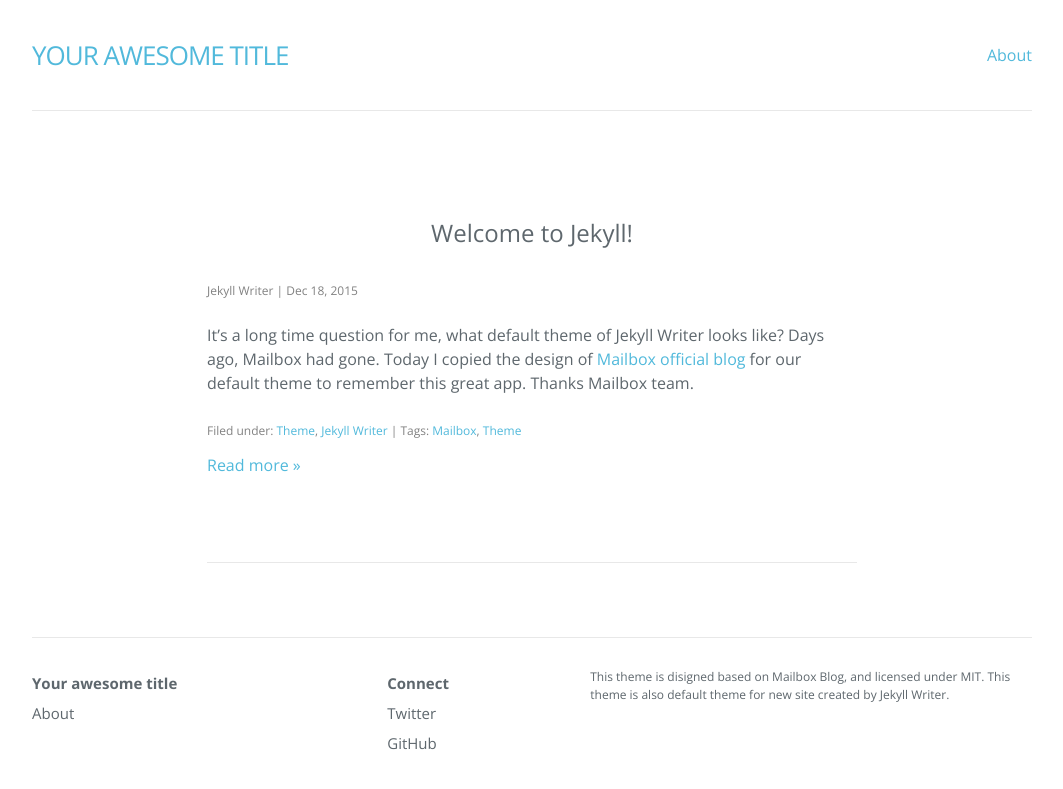
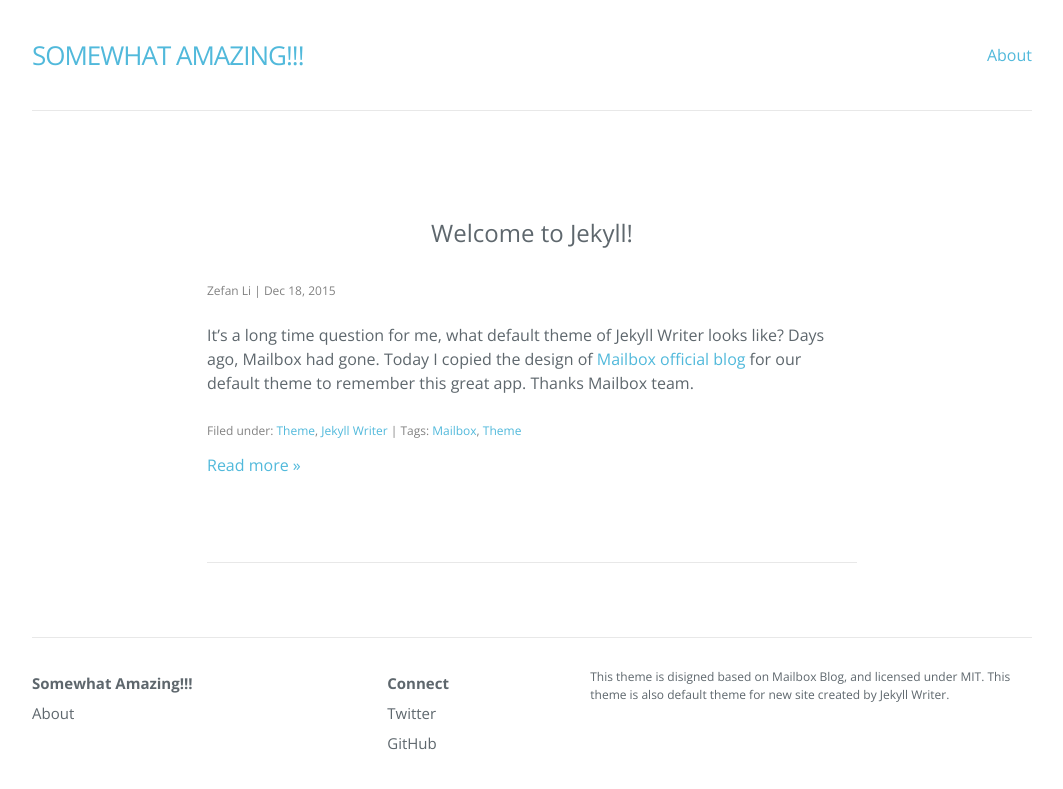
Before and after one commit to ZefanLi/toysite, a Jekyll site: the page built from index.html, in a window 1280 px wide. Shown: the top 789 px of the page, without its empty margins (108-1171 px from the left). Built offline with Jekyll 4.4.1, drawn with Linux system fonts in a browser that asks for light colours; nearby versions of some CDN libraries; the list of posts is cut into pages by our own code.

Commit message:
Update Configuration

```diff
--- a/_config.yml
+++ b/_config.yml
@@ -1,21 +1,15 @@
-# Welcome to Jekyll!
-#
-# This config file is meant for settings that affect your whole blog, values
-# which you are expected to set up once and rarely need to edit after that.
-# For technical reasons, this file is *NOT* reloaded automatically when you use
-# 'jekyll serve'. If you change this file, please restart the server process.
-
-# Site settings
-title: Your awesome title
-author: Jekyll Writer
-description: > # this means to ignore newlines until "baseurl:"
-  This theme is disigned based on Mailbox Blog, and licensed under MIT.
-  This theme is also default theme for new site created by Jekyll Writer.
-permalink: /:year/:month/:day/:title/
+# Created by Jekyll Writer
+title: Somewhat Amazing!!!
+author: Zefan Li
+description: >
+  This theme is disigned based on Mailbox Blog, and licensed under MIT. This
+  theme is also default theme for new site created by Jekyll Writer.
+permalink: '/:year/:month/:day/:title/'
 paginate: 6
-paginate_path: "/page/:num/"
+paginate_path: '/page/:num/'
 twitter_username: jekyllwriter
-github_username:  jekyllwriter
-gems: [jekyll-paginate]
+github_username: jekyllwriter
+gems:
+  - jekyll-paginate
 markdown: kramdown
-baseurl: "/toysite"
+baseurl: /toysite
```
